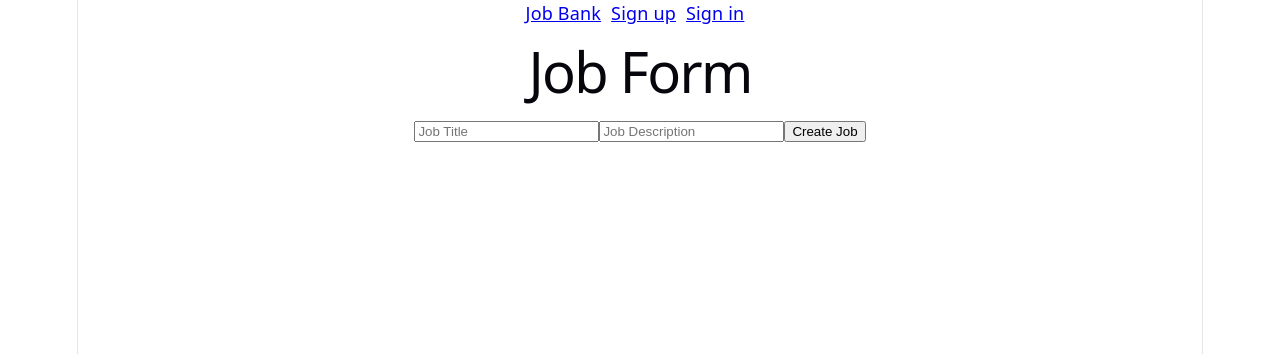
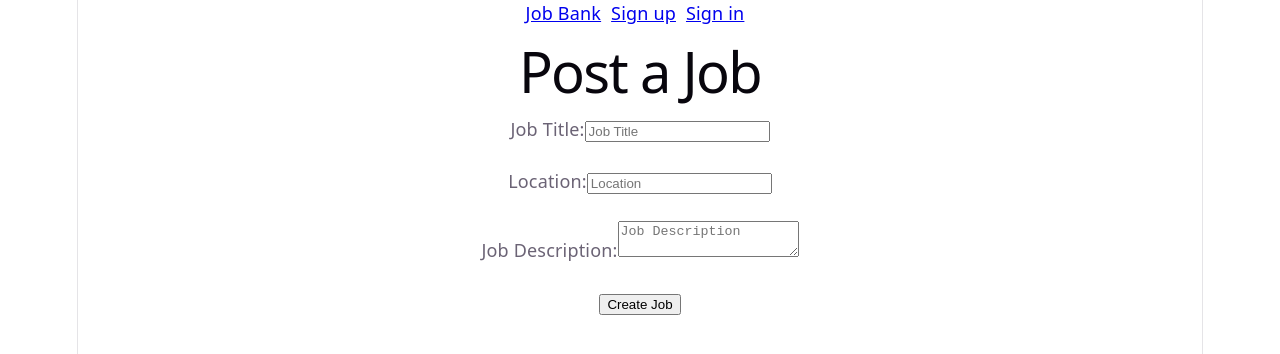
Before and after one commit to mhdrash/workwave-frontend, a React (Vite) app: page /job-form in a window 1280 px wide. Shown: the top 354 px of the page. Built offline with nearby package versions, Linux system fonts and the light colour scheme; no server answers.

Commit message:
few fixs

```diff
--- a/src/pages/JobBank.jsx
+++ b/src/pages/JobBank.jsx
@@ -1,12 +1,48 @@
-import React from 'react'
-// import JobCard from './jobSeekerPages/JobCard'
+import { useEffect, useState } from 'react';
+import JobCard from './jobSeekerPages/JobCard';
+import { getAllJobs } from '../services/jobService';
 
 function JobBank() {
+  const [jobs, setJobs] = useState([]);
+  const [isLoading, setIsLoading] = useState(true);
+  const [error, setError] = useState('');
+
+  useEffect(() => {
+    async function fetchJobs() {
+      try {
+        const data = await getAllJobs();
+        const jobList = Array.isArray(data) ? data : data.jobs || data.jobCards || [];
+
+        setJobs(jobList);
+      } catch (err) {
+        setError(err?.message || 'Unable to load jobs.');
+      } finally {
+        setIsLoading(false);
+      }
+    }
+
+    fetchJobs();
+  }, []);
+
   return (
-    <div>
+    <main className="job-bank">
       <h1>Job bank</h1>
 
-    </div>
+      {isLoading && <p>Loading jobs...</p>}
+      {error && <p>{error}</p>}
+
+      {!isLoading && !error && jobs.length === 0 && (
+        <p>No jobs have been posted yet.</p>
+      )}
+
+      {!isLoading && !error && jobs.length > 0 && (
+        <div className="job-card-list">
+          {jobs.map((job) => (
+            <JobCard key={job._id || job.id} job={job} />
+          ))}
+        </div>
+      )}
+    </main>
   )
 }
 
--- a/src/pages/employerPages/JobForm.jsx
+++ b/src/pages/employerPages/JobForm.jsx
@@ -1,8 +1,16 @@
-import axios from 'axios';
-import {useState, useEffect, use} from 'react'
+import { useState } from 'react';
+import { useNavigate } from 'react-router';
+import { createJob } from '../../services/jobService';
 
 function JobForm({user}) {
-  const [jobData, setJobData] = useState(null);
+  const navigate = useNavigate();
+  const [jobData, setJobData] = useState({
+    title: '',
+    location: '',
+    description: '',
+  });
+  const [error, setError] = useState('');
+  const [isSubmitting, setIsSubmitting] = useState(false);
 
 
   function handleChange(e) {
@@ -15,42 +23,91 @@ function JobForm({user}) {
 
   async function handleSubmit(e) {
     e.preventDefault();
+    setError('');
+
+    if (!user?.company?._id) {
+      setError('Please create a company before posting a job.');
+      return;
+    }
+
     const payload = {
       title: jobData.title,
+      location: jobData.location,
       description: jobData.description,
-      company: user.company._id
+      company: user.company._id,
     };
-    await axios.post(`${import.meta.env.VITE_BACKEND_URL}/job-cards`, jobData)
-      .then((response) => {
-        console.log("Job created:", response.data);
-      })
-      .catch((error) => {
-        console.error("Error creating job:", error);
+
+    try {
+      setIsSubmitting(true);
+      await createJob(payload);
+      setJobData({
+        title: '',
+        location: '',
+        description: '',
       });
+      navigate('/');
+    } catch (err) {
+      setError(err?.message || 'Error creating job.');
+    } finally {
+      setIsSubmitting(false);
+    }
   }
 
   return (
+    <main>
+      <h1>Post a Job</h1>
+
+      {error && <p>{error}</p>}
+
+      <form onSubmit={handleSubmit}>
         <div>
-      <h1>Job Form</h1>
-
-      <form action="" onSubmit={handleSubmit}>
+          <label htmlFor="title">Job Title:</label>
           <input
+            id="title"
             type="text"
             name="title"
             placeholder="Job Title"
-          value={jobData?.title || ''}
+            value={jobData.title}
+            onChange={handleChange}
+            required
+          />
+        </div>
+
+        <br />
+
+        <div>
+          <label htmlFor="location">Location:</label>
+          <input
+            id="location"
+            type="text"
+            name="location"
+            placeholder="Location"
+            value={jobData.location}
             onChange={handleChange}
           />
-        <input
-          type="text"
+        </div>
+
+        <br />
+
+        <div>
+          <label htmlFor="description">Job Description:</label>
+          <textarea
+            id="description"
             name="description"
             placeholder="Job Description"
-          value={jobData?.description || ''}
+            value={jobData.description}
             onChange={handleChange}
+            required
           />
-        <button type="submit">Create Job</button>
+        </div>
+
+        <br />
+
+        <button type="submit" disabled={isSubmitting}>
+          {isSubmitting ? 'Posting...' : 'Create Job'}
+        </button>
       </form>
-    </div>
+    </main>
   )
 }
 
--- a/src/pages/jobSeekerPages/JobCard.jsx
+++ b/src/pages/jobSeekerPages/JobCard.jsx
@@ -1,14 +1,16 @@
-import React from "react";
-import axios from "axios";
-import { useState, useEffect } from "react";
-import apiClient from "../../services/api";
+function JobCard({ job }) {
+  if (!job) {
+    return null;
+  }
 
-function JobCard({ job }) {
+  const companyName =
+    typeof job.company === "object" ? job.company?.name : job.company;
+
   return (
     <div className="job-card">
       <h2>{job.title}</h2>
-      <p>{job.company}</p>
-      <p>{job.location}</p>
+      {companyName && <p>{companyName}</p>}
+      {job.location && <p>{job.location}</p>}
       <p>{job.description}</p>
     </div>
   );
```
Also changed, not shown: src/pages/JobForm.jsx (+1 -9 lines). Lines whose indentation alone changed are shown as unchanged.
